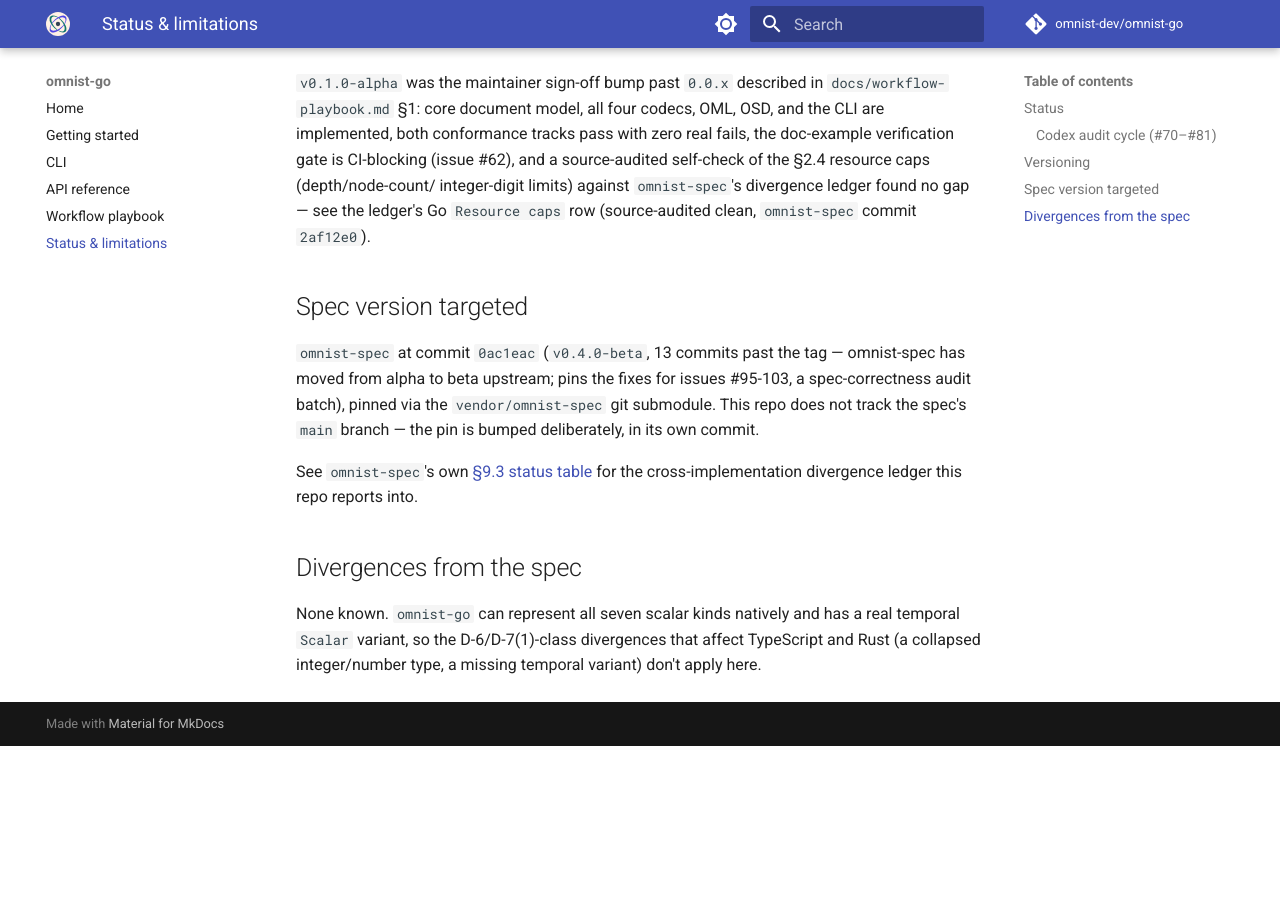
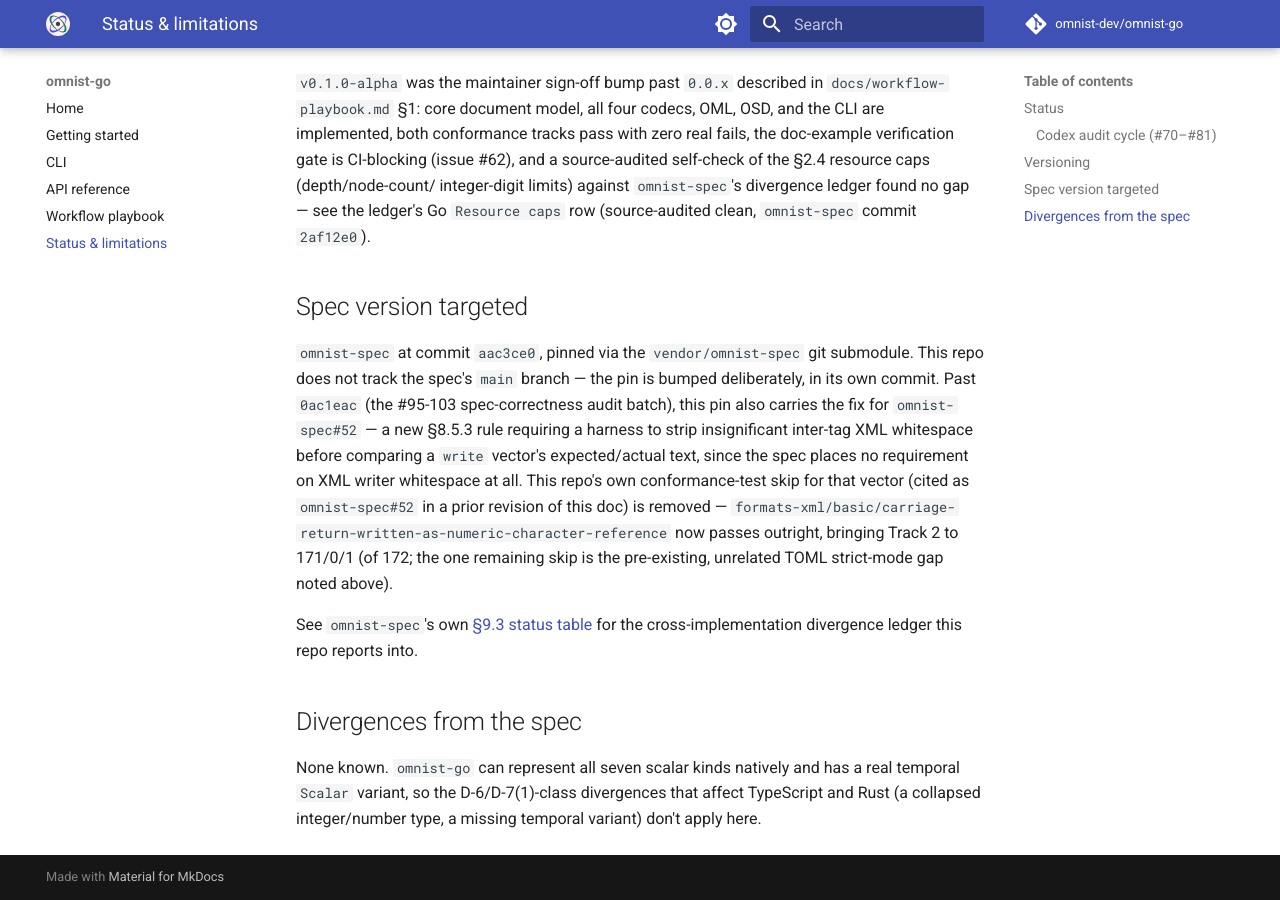
Before and after one commit to omnist-dev/omnist-go, an MkDocs documentation site: the page built from docs/limitations.md, in a window 1280 px wide and 900 px high, scrolled down 1825 px. Built offline with MkDocs 1.6.1 and Material for MkDocs 9.7.7, drawn with Linux system fonts in a browser that asks for light colours; comment, search, counter and statistics services are not loaded; before the commit the page ends 2571 px from its top, so only the background shows below that.

Commit message:
Normalize insignificant XML whitespace before comparing write vectors (#110)
Per omnist-spec#52 (filed by this port while implementing #99): the
formats-xml/basic/carriage-return-written-as-numeric-character-reference
vector's expect.text hardcoded the Python reference's own indentation
choice as if it were normative, when the spec places no requirement on
XML writer whitespace at all -- this port's XML writer never indents,
so the vector failed here for a reason outside this port's own
correctness (the escaping itself, &#13; not a raw byte, was already
confirmed exactly right).

New Sec8.5.3 rule (omnist-spec commit aac3ce0): a harness comparing a
write vector's text for XML MUST strip whitespace strictly between '>'
and '<' from both sides before comparing. Safe because this package
never produces mixed-content XML (Document model Sec2: a node has
either child edges or one scalar value, never both), so this
whitespace can only ever be inter-tag formatting.

Bumps vendor/omnist-spec to aac3ce0 (also carries omnist-spec#51's
fix, no effect on this port). Removes the vector-specific skip added
when #52 was first filed -- the vector now passes outright. Track 2
moves from 170/0/2 to 171/0/1 (of 172; the one remaining skip is the
pre-existing, unrelated TOML strict-mode gap).

Adds normalizeXMLWhitespace() and applies it in runWrite() only when
the target format is XML. docs/limitations.md's spec-version section
updated to cite the new pin and this fix; version_test.go's
TestSpecVersionMatchesSubmodule caught the stale citation immediately.

Verified: go build/vet/test ./... (all pass, 100% coverage on every
non-excluded package -- tools/conformance/** and the two cmd/omnist
functions already excluded from the gate per its own documented
convention), gofmt clean on the changed file, check_doc_examples
clean, both conformance tracks (Track 1 fixtures 19/19, Track 2
171/0/1) all green.

Co-authored-by: Thomas Lee <yautat@gmail.com>

```diff
--- a/docs/limitations.md
+++ b/docs/limitations.md
@@ -88,11 +88,19 @@ gap — see the ledger's Go `Resource caps` row (source-audited clean,
 
 ## Spec version targeted
 
-`omnist-spec` at commit `0ac1eac` (`v0.4.0-beta`, 13 commits past the tag
-— omnist-spec has moved from alpha to beta upstream; pins the fixes for
-issues #95-103, a spec-correctness audit batch), pinned via the
-`vendor/omnist-spec` git submodule. This repo does not track the spec's
-`main` branch — the pin is bumped deliberately, in its own commit.
+`omnist-spec` at commit `aac3ce0`, pinned via the `vendor/omnist-spec` git
+submodule. This repo does not track the spec's `main` branch — the pin is
+bumped deliberately, in its own commit. Past `0ac1eac` (the #95-103
+spec-correctness audit batch), this pin also carries the fix for
+`omnist-spec#52` — a new §8.5.3 rule requiring a harness to strip
+insignificant inter-tag XML whitespace before comparing a `write` vector's
+expected/actual text, since the spec places no requirement on XML writer
+whitespace at all. This repo's own conformance-test skip for that vector
+(cited as `omnist-spec#52` in a prior revision of this doc) is removed —
+`formats-xml/basic/carriage-return-written-as-numeric-character-reference`
+now passes outright, bringing Track 2 to 171/0/1 (of 172; the one
+remaining skip is the pre-existing, unrelated TOML strict-mode gap noted
+above).
 
 See `omnist-spec`'s own [§9.3 status table](https://github.com/omnist-dev/omnist-spec/blob/main/docs/09-divergence-ledger.md#93-status-table)
 for the cross-implementation divergence ledger this repo reports into.
```
Also changed, not shown: 1 other file.
